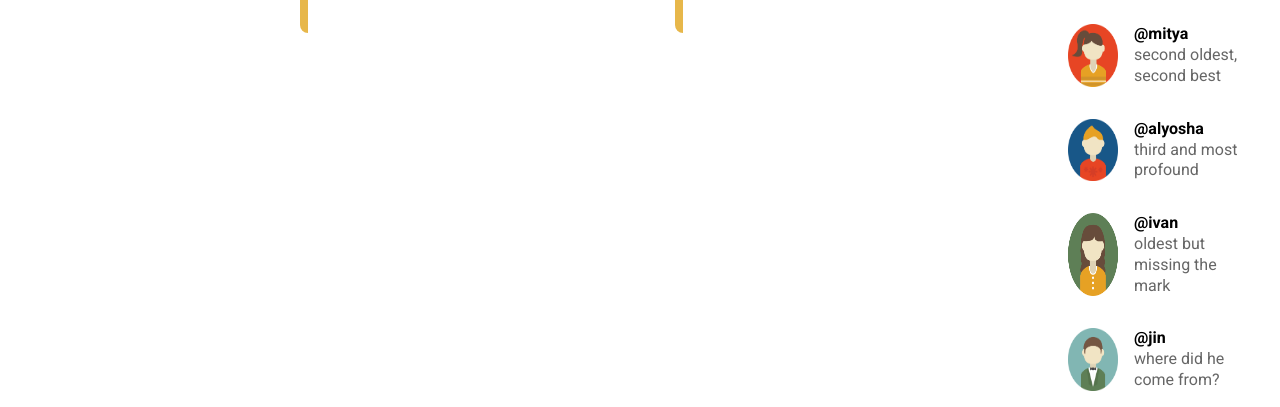
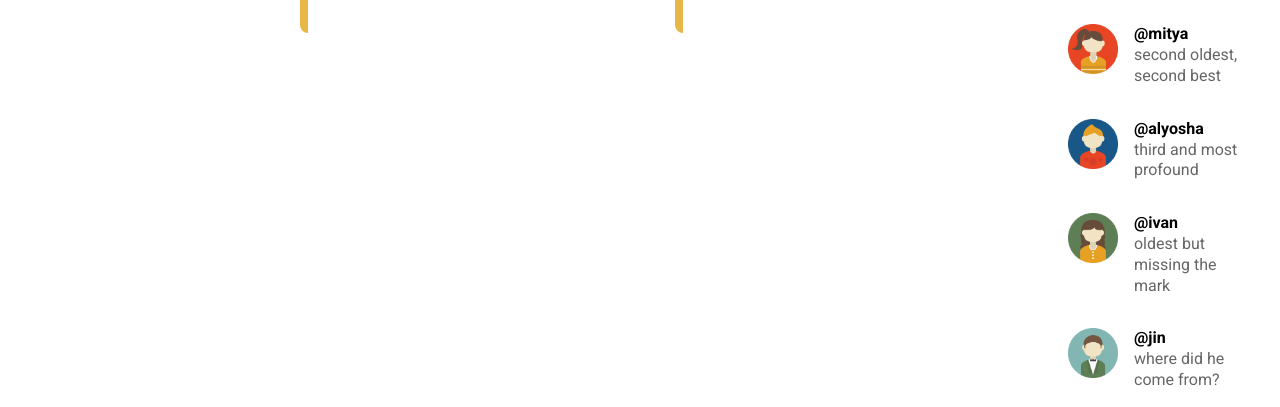
Before and after one commit to davidlee221/gridDash, a website: page index.html in a window 1280 px wide. Shown: the part 884-1291 px from the top of the page. Drawn offline with Linux system fonts and the light colour scheme.

Commit message:
fixed aspect ratio of trending icons was stretched

```diff
--- a/scss/style.scss
+++ b/scss/style.scss
@@ -159,7 +159,7 @@
                         padding: 1rem;
                         .trend-icon{
                             margin-right: 1rem;
-                            height: auto;
+                            height: 50px;
                         }
                         .trend-tag{
                             font-weight: bolder;
```
Also changed, not shown: css/style.css.
